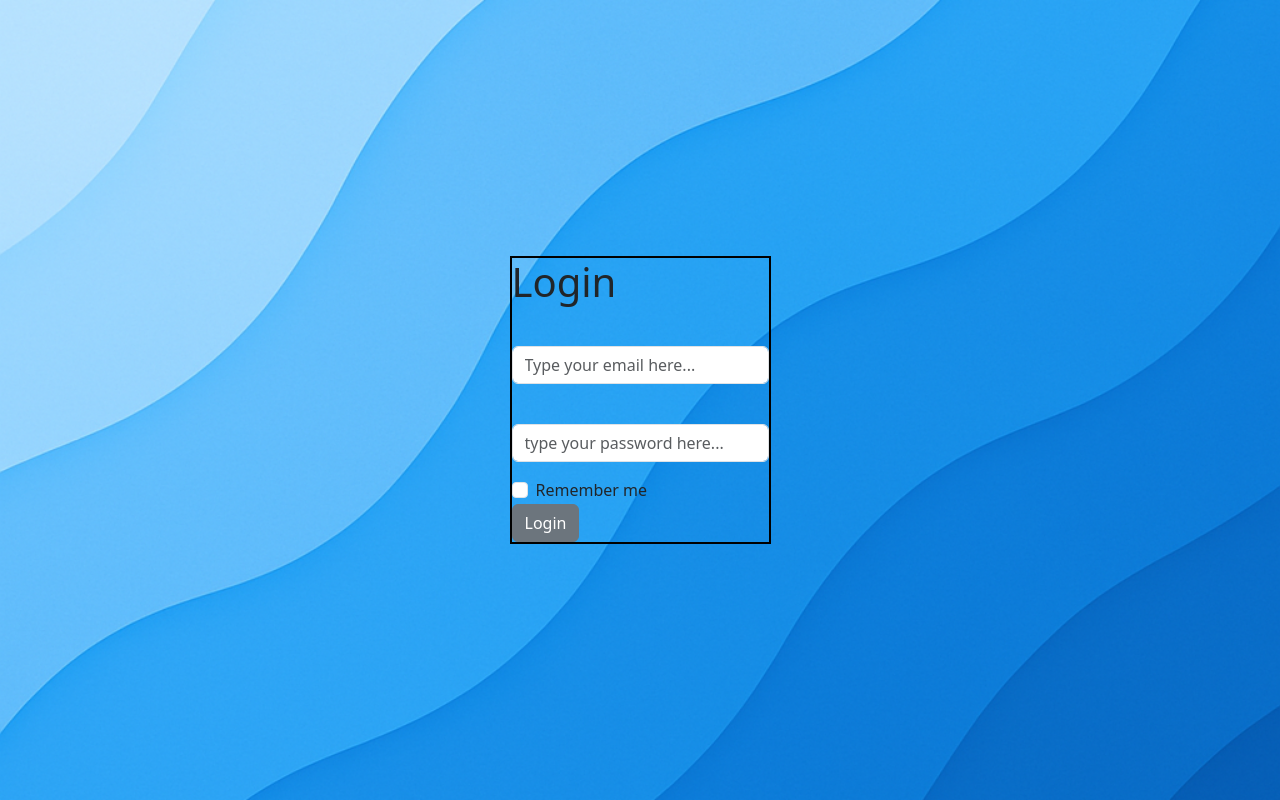
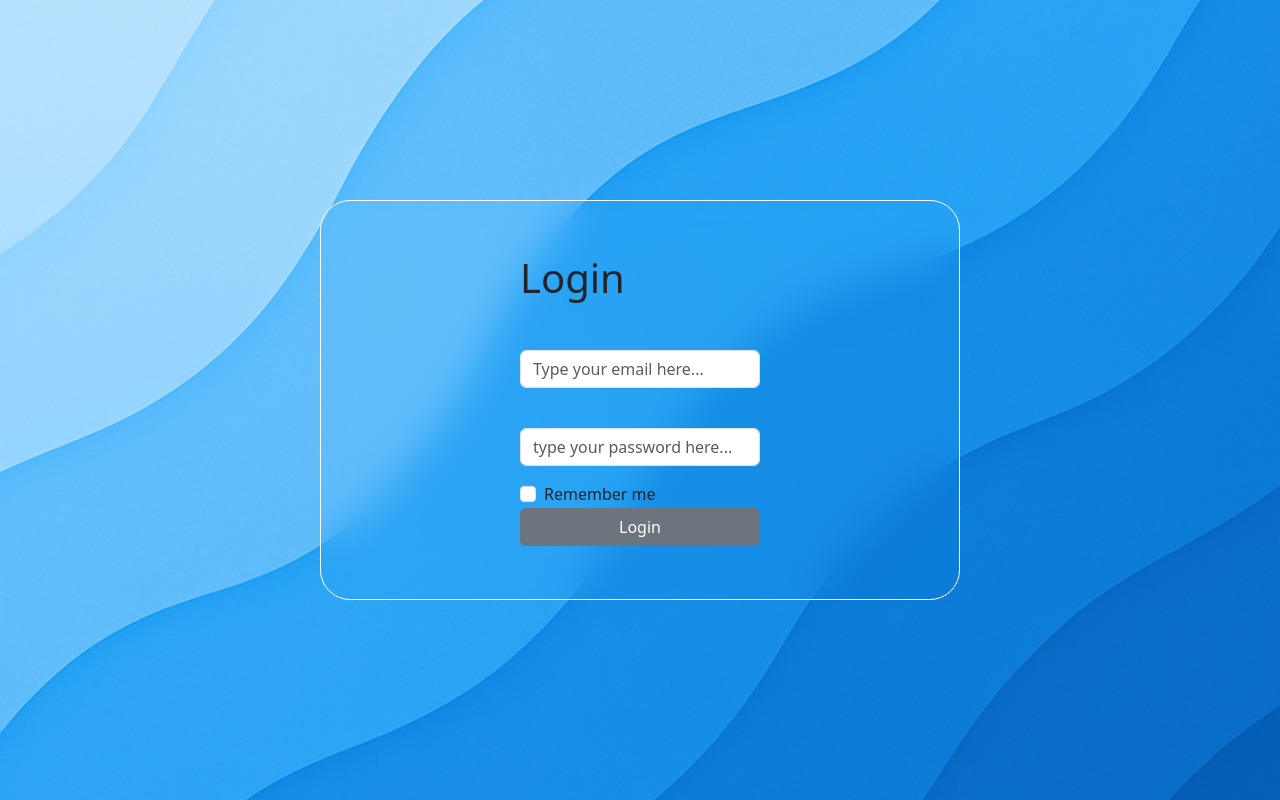
Before and after one commit to goktas-batuhan/login-page, a React (Vite) app: page / in a window 1280 px wide. Built offline with nearby package versions, Linux system fonts and the light colour scheme.

Commit message:
feat: update styles and layout for Login and Success pages

```diff
--- a/src/Components/LoginPage.css
+++ b/src/Components/LoginPage.css
@@ -11,10 +11,21 @@
   justify-content: center;
 }
 .blur {
-  border: 1px solid black;
+
   display: flex;
   justify-content: center;
+  width: 50vw;
+  height: 50vh;
+  backdrop-filter: blur(20px);
+  border-radius: 30px;
+  border: 1px solid white;
+
+
 }
 .Inner{
-  border: 1px solid black;
+  display: flex;
+  flex-direction: column;
+  justify-content: center;
+  width: 15rem;
+  max-width: 15rem;
 }
--- a/src/Components/LoginPage.jsx
+++ b/src/Components/LoginPage.jsx
@@ -95,7 +95,7 @@ function LoginPage() {
         required: "Password is required",
         minLength: {
             value: 6,
-            message: "Şifre en az 6 karakter olmalı"
+            message: "Password must be at least 6 characters."
         }
     });
 
--- a/src/Components/Success.css
+++ b/src/Components/Success.css
@@ -10,3 +10,22 @@
   align-items: center;
   justify-content: center;
 }
+
+.congratz {
+  display: flex;
+  flex-direction: column;
+  justify-content: center;
+  align-items: center;
+}
+
+.return-batın button {
+  border: 2px solid white;
+  border-radius: 5px;
+  background-color: transparent;
+  color: inherit;
+
+
+}
+.return-batın{
+  font-size: 1.5rem;
+}
```
